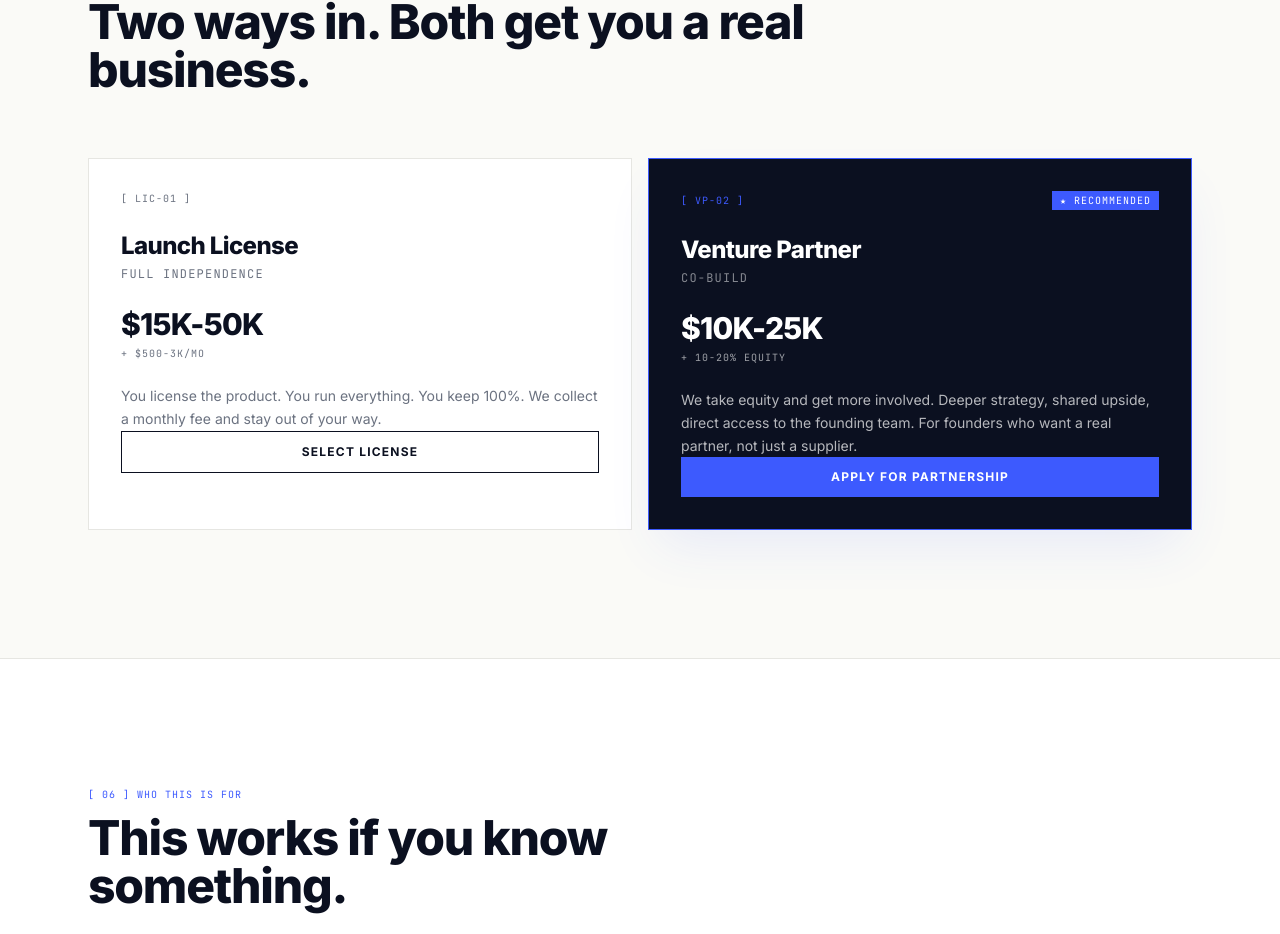
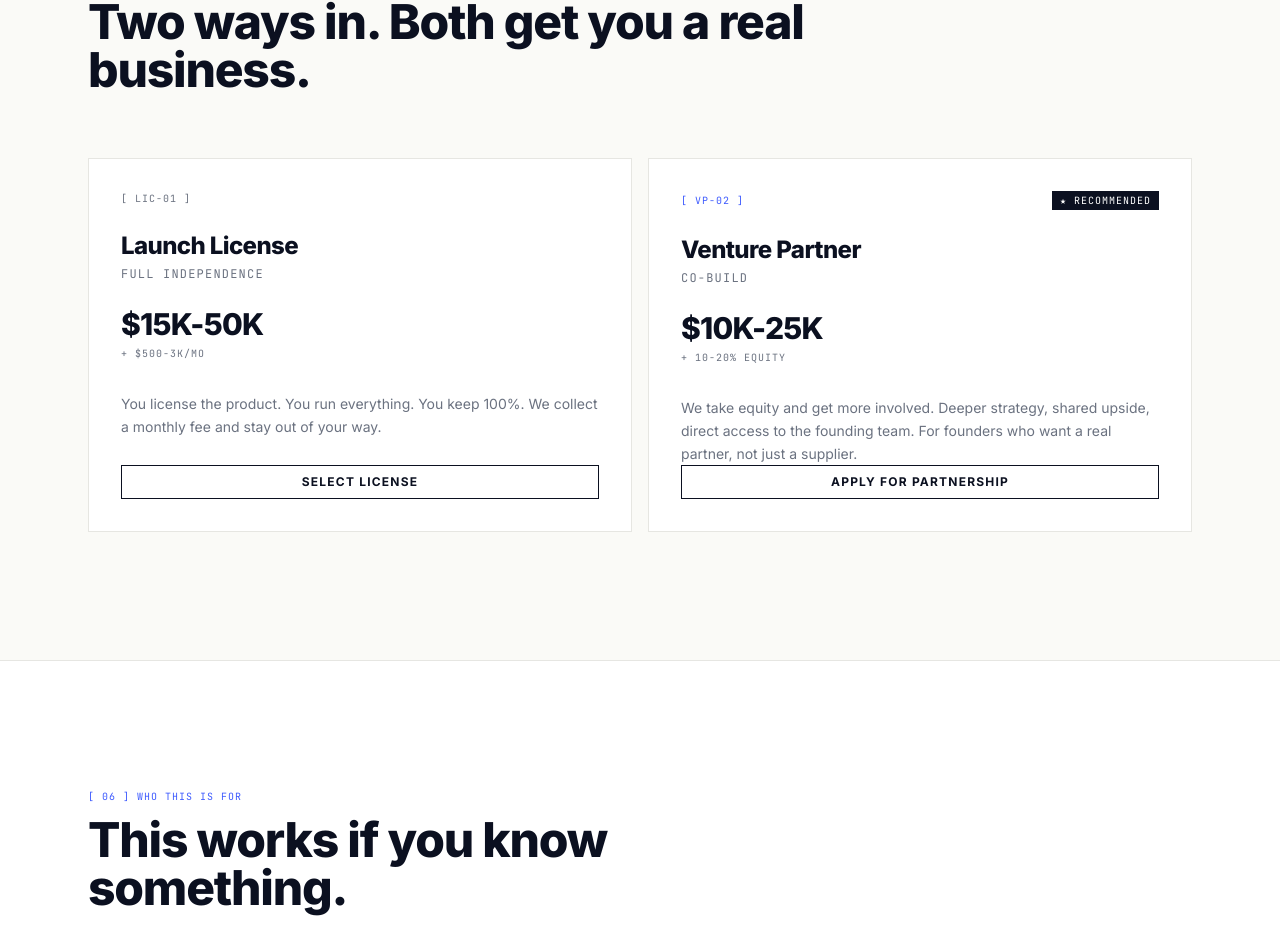
Before and after one commit to sparkai-core/spark-ventures-wireframe, a Next.js app: page / in a window 1280 px wide. Shown: the part 5292-6226 px from the top of the page. Built offline with nearby package versions, Linux system fonts and the light colour scheme.

Commit message:
foxed cards colors

```diff
--- a/app/page.tsx
+++ b/app/page.tsx
@@ -349,11 +349,7 @@ function PartnershipPaths() {
             return (
               <div
                 key={p.tag}
-                className={`relative border p-6 md:p-8 ${
-                  isPrimary
-                    ? "border-blue bg-navy text-white shadow-2xl shadow-blue/10"
-                    : "border-line bg-white"
-                }`}
+                className="relative border border-line bg-white p-6 md:p-8 flex flex-col"
               >
                 <div className="flex items-center justify-between mb-6">
                   <span
@@ -364,45 +360,29 @@ function PartnershipPaths() {
                     [ {p.tag} ]
                   </span>
                   {p.recommended && (
-                    <span className="font-mono text-[10px] uppercase tracking-widest bg-blue text-white px-2 py-0.5">
+                    <span className="font-mono text-[10px] uppercase tracking-widest bg-navy text-white px-2 py-0.5">
                       ★ Recommended
                     </span>
                   )}
                 </div>
                 <h3 className="text-2xl font-extrabold tracking-tight">{p.title}</h3>
-                <p
-                  className={`text-xs uppercase font-mono tracking-widest mt-1 ${
-                    isPrimary ? "text-white/50" : "text-ink-muted"
-                  }`}
-                >
+                <p className="text-xs uppercase font-mono tracking-widest mt-1 text-ink-muted">
                   {p.subtitle}
                 </p>
 
                 <div className="mt-6 mb-2">
                   <div className="text-3xl font-extrabold tracking-tight">{p.price}</div>
-                  <div
-                    className={`font-mono text-[10px] uppercase tracking-widest mt-1 ${
-                      isPrimary ? "text-white/60" : "text-ink-muted"
-                    }`}
-                  >
+                  <div className="font-mono text-[10px] uppercase tracking-widest mt-1 text-ink-muted">
                     {p.priceSub}
                   </div>
                 </div>
 
-                <p
-                  className={`mt-6 text-sm leading-relaxed ${
-                    isPrimary ? "text-white/70" : "text-ink-muted"
-                  }`}
-                >
+                <p className="mt-6 text-sm leading-relaxed text-ink-muted">
                   {p.body}
                 </p>
 
                 <button
-                  className={`w-full py-3 text-xs font-bold uppercase tracking-widest transition ${
-                    isPrimary
-                      ? "bg-blue text-white hover:bg-blue/90"
-                      : "border border-navy text-navy hover:bg-navy hover:text-white"
-                  }`}
+                  className="w-full py-2 mt-auto border border-navy text-navy bg-white text-xs font-bold uppercase tracking-widest hover:bg-navy hover:text-white transition"
                 >
                   {p.button}
                 </button>
```
